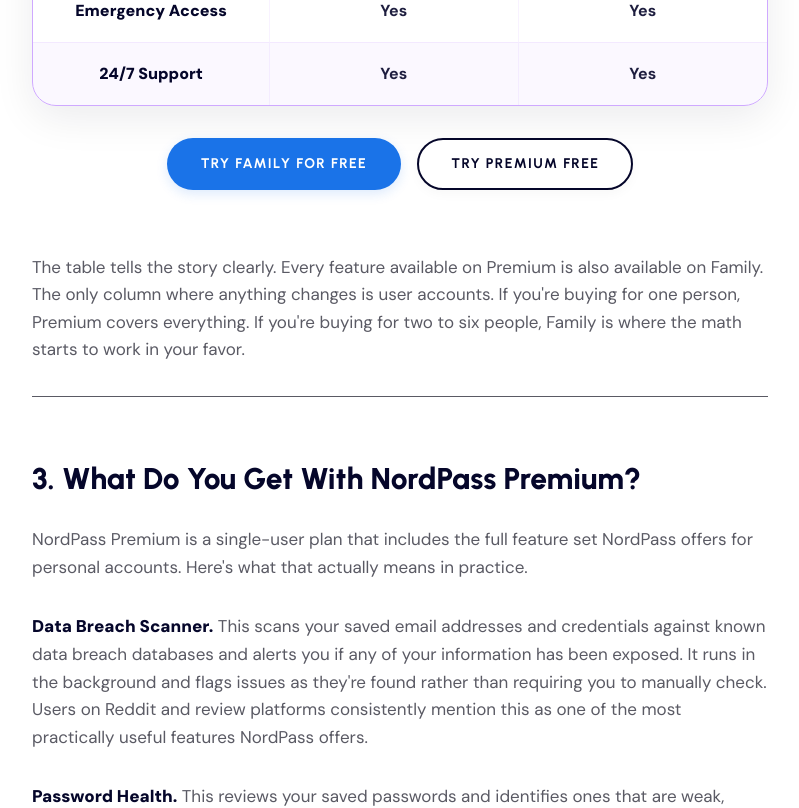
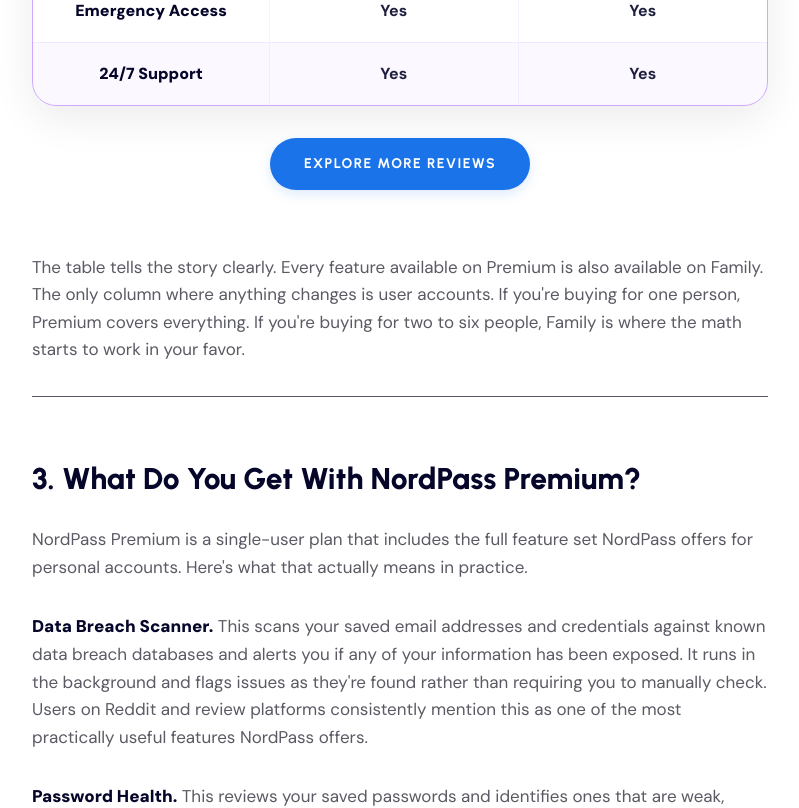
Before and after one commit to shamsjitu/SaaSReview, a React (Vite) app: page /nordpass-family-vs-premium in a window 1280 px wide. Shown: the part 3120-3928 px from the top of the page, without its empty margins (240-1039 px from the left). Built offline with nearby package versions, Linux system fonts and the light colour scheme.

Commit message:
Add files via upload

```diff
--- a/src/pages/PostDetail.tsx
+++ b/src/pages/PostDetail.tsx
@@ -6,7 +6,7 @@
 import { Calendar, Clock, ChevronLeft, Share2, Bookmark, ArrowRight, ChevronDown, ChevronUp } from 'lucide-react';
 import ReactMarkdown from 'react-markdown';
 import remarkGfm from 'remark-gfm';
-import { getPostBySlug, getBlogPosts } from '../utils/blogHelper';
+import { getPostBySlug, getBlogPosts, CTAButton } from '../utils/blogHelper';
 import BlogCoverImage from '../components/BlogCoverImage';
 
 const generateSlug = (text: string): string => {
@@ -32,277 +32,23 @@
 };
 
 interface TableCTAProps {
-  slug: string;
+  buttons?: CTAButton[];
   onShowToast: (message: string) => void;
 }
 
-interface CTAButton {
-  text: string;
-  url: string;
-  toastText: string;
-  isPrimary: boolean;
-}
+// Used whenever a post has no ctaButtons defined in siteData.ts, so we never
+// silently fall through to an unrelated company's button.
+const SAFE_DEFAULT_BUTTONS: CTAButton[] = [
+  {
+    text: 'Explore More Reviews',
+    url: '/blog',
+    toastText: 'Redirecting to more reviews...',
+    isPrimary: true
+  }
+];
 
-function TableCTA({ slug, onShowToast }: TableCTAProps) {
-  const s = slug.toLowerCase().trim();
-
-  let buttons: CTAButton[] = [];
-
-  switch (s) {
-    // 1. Comparisons with custom dual buttons
-    case 'letterly-review':
-      buttons = [
-        {
-          text: "Visit Letterly's Official Site",
-          url: 'https://letterly.app/',
-          toastText: 'Opening Letterly...',
-          isPrimary: true
-        }
-      ];
-      break;
-
-    case 'zerorank-ai-review':
-      buttons = [
-        {
-          text: 'View ZeroRank AI on AppSumo',
-          url: 'https://appsumo.com/products/zerorank-ai/',
-          toastText: 'Opening ZeroRank AI on AppSumo...',
-          isPrimary: true
-        }
-      ];
-      break;
-
-    case 'dualsafe-vs-google-password-manager':
-      buttons = [
-        {
-          text: 'Try DualSafe Password Manager',
-          url: 'https://www.itopvpn.com/password-manager-plans?a_aid=pvxnbl3gq6byn',
-          toastText: 'Opening official DualSafe Password Manager plans...',
-          isPrimary: true
-        },
-        {
-          text: 'Open Google Password Manager',
-          url: 'https://passwords.google.com/',
-          toastText: 'Opening Google Password Manager...',
-          isPrimary: false
-        }
-      ];
-      break;
-
-    case 'dualsafe-vs-apple-passwords':
-      buttons = [
-        {
-          text: 'Try DualSafe Password Manager',
-          url: 'https://www.itopvpn.com/password-manager-plans?a_aid=pvxnbl3gq6byn',
-          toastText: 'Opening official DualSafe Password Manager plans...',
-          isPrimary: true
-        },
-        {
-          text: 'Set Up Apple Passwords',
-          url: 'https://support.apple.com/en-us/120758',
-          toastText: 'Opening official Apple Passwords guide...',
-          isPrimary: false
-        }
-      ];
-      break;
-
-    case 'dualsafe-password-manager-review':
-      buttons = [
-        {
-          text: 'Try DualSafe Password Manager',
-          url: 'https://www.itopvpn.com/password-manager-plans?a_aid=pvxnbl3gq6byn',
-          toastText: 'Opening official DualSafe Password Manager plans...',
-          isPrimary: true
-        }
-      ];
-      break;
-
-    case 'nordpass-vs-apple-passwords':
-      buttons = [
-        {
-          text: 'Try NordPass Free Trial',
-          url: 'https://nordpass.com/plans/',
-          toastText: 'Opening official NordPass Free Trial...',
-          isPrimary: true
-        },
-        {
-          text: 'Set Up Apple Passwords',
-          url: 'https://support.apple.com/en-us/120758',
-          toastText: 'Opening official Apple Passwords guide...',
-          isPrimary: false
-        }
-      ];
-      break;
-
-    case 'roboform-vs-apple-passwords':
-      buttons = [
-        {
-          text: 'Try RoboForm Free Trial',
-          url: 'https://www.roboform.com/pricing-personal',
-          toastText: 'Opening official RoboForm 30-day Free Trial...',
-          isPrimary: true
-        },
-        {
-          text: 'Set Up Apple Passwords',
-          url: 'https://support.apple.com/en-us/120758',
-          toastText: 'Opening official Apple Passwords guide...',
-          isPrimary: false
-        }
-      ];
-      break;
-
-    case 'nordpass-family-vs-premium':
-      buttons = [
-        {
-          text: 'Try Family for Free',
-          url: 'https://nordpass.com/plans/',
-          toastText: 'Opening official NordPass Family Plan Trial...',
-          isPrimary: true
-        },
-        {
-          text: 'Try Premium Free',
-          url: 'https://nordpass.com/plans/',
-          toastText: 'Opening official NordPass Premium Trial...',
-          isPrimary: false
-        }
-      ];
-      break;
-
-    case 'roboform-vs-google-password-manager':
-      buttons = [
-        {
-          text: 'Try RoboForm Free Trial',
-          url: 'https://www.roboform.com/pricing-personal',
-          toastText: 'Opening official RoboForm 30-day Free Trial...',
-          isPrimary: true
-        },
-        {
-          text: 'Try Google Password Manager',
-          url: 'https://passwords.google.com/',
-          toastText: 'Opening official Google Password Manager...',
-          isPrimary: false
-        }
-      ];
-      break;
-
-    case 'proton-pass-free-vs-paid':
-      buttons = [
-        {
-          text: 'Sign Up Free',
-          url: 'https://proton.me/pass/pricing',
-          toastText: 'Opening official Proton Pass Free registration...',
-          isPrimary: true
-        },
-        {
-          text: 'Try Free Trial',
-          url: 'https://proton.me/pass/pricing',
-          toastText: 'Opening official Proton Pass 30-day Free Trial...',
-          isPrimary: false
-        }
-      ];
-      break;
-
-    case 'keeper-free-vs-paid':
-      buttons = [
-        {
-          text: 'Sign Up Free',
-          url: 'https://www.keepersecurity.com/pricing/personal-and-family.html',
-          toastText: 'Opening official Keeper Security Free registration...',
-          isPrimary: true
-        },
-        {
-          text: 'Try Free Trial',
-          url: 'https://www.keepersecurity.com/pricing/personal-and-family.html',
-          toastText: 'Opening official Keeper Security 30-day Free Trial...',
-          isPrimary: false
-        }
-      ];
-      break;
-
-    case 'roboform-free-vs-premium':
-      buttons = [
-        {
-          text: 'Sign Up Free',
-          url: 'https://www.roboform.com/pricing-personal',
-          toastText: 'Opening official RoboForm Free registration...',
-          isPrimary: true
-        },
-        {
-          text: 'Try Free Trial',
-          url: 'https://www.roboform.com/pricing-personal',
-          toastText: 'Opening official RoboForm 30-day Free Trial...',
-          isPrimary: false
-        }
-      ];
-      break;
-
-    // 2. Reviews with single button pointing to official pricing page
-    case 'nordpass-free-review':
-      buttons = [
-        {
-          text: 'Sign Up Free',
-          url: 'https://nordpass.com/plans/',
-          toastText: 'Opening official NordPass Free registration...',
-          isPrimary: true
-        }
-      ];
-      break;
-
-    case 'nordpass-premium-review':
-      buttons = [
-        {
-          text: 'Try Free Trial',
-          url: 'https://nordpass.com/plans/',
-          toastText: 'Opening official NordPass Premium 30-day Free Trial...',
-          isPrimary: true
-        }
-      ];
-      break;
-
-    case 'nordpass-family-plan-review':
-      buttons = [
-        {
-          text: 'Try Free Trial',
-          url: 'https://nordpass.com/plans/',
-          toastText: 'Opening official NordPass Family Plan Trial...',
-          isPrimary: true
-        }
-      ];
-      break;
-
-    case 'roboform-free-review':
-      buttons = [
-        {
-          text: 'Sign Up Free',
-          url: 'https://www.roboform.com/pricing-personal',
-          toastText: 'Opening official RoboForm Free registration...',
-          isPrimary: true
-        }
-      ];
-      break;
-
-    case 'keeper-security-review':
-      buttons = [
-        {
-          text: 'Try Free Trial',
-          url: 'https://www.keepersecurity.com/pricing/personal-and-family.html',
-          toastText: 'Opening official Keeper Security 30-day Free Trial...',
-          isPrimary: true
-        }
-      ];
-      break;
-
-    // Fallback/Defaults
-    default:
-      buttons = [
-        {
-          text: 'Try Free Trial',
-          url: 'https://nordpass.com/plans/',
-          toastText: 'Opening secure registration portal...',
-          isPrimary: true
-        }
-      ];
-  }
+function TableCTA({ buttons, onShowToast }: TableCTAProps) {
+  const resolvedButtons = buttons && buttons.length > 0 ? buttons : SAFE_DEFAULT_BUTTONS;
 
   const handleAction = (btn: CTAButton) => {
     onShowToast(btn.toastText);
@@ -313,7 +59,7 @@
 
   return (
     <div className="mt-8 mb-4 flex flex-col sm:flex-row items-center justify-center gap-4 w-full max-w-lg mx-auto select-none">
-      {buttons.map((btn, index) => (
+      {resolvedButtons.map((btn, index) => (
         <button
           key={index}
           onClick={() => handleAction(btn)}
@@ -602,7 +348,7 @@
                         </table>
                       </div>
                     </div>
-                    <TableCTA slug={post.slug} onShowToast={setToastMessage} />
+                    <TableCTA buttons={post.ctaButtons} onShowToast={setToastMessage} />
                   </div>
                 ),
                 thead: ({ children }) => (
@@ -660,7 +406,7 @@
           <p className="text-lg text-gray-300 mb-8 leading-relaxed">
             Based on our internal testing, we believe {post.toolName || 'this tool'} represents strong value for professionals right now. Full disclosure: if you purchase through our link, we may earn a commission at no extra cost to you — this helps us continue doing these deep research dives.
           </p>
-          <TableCTA slug={post.slug} onShowToast={setToastMessage} />
+          <TableCTA buttons={post.ctaButtons} onShowToast={setToastMessage} />
         </div>
       </article>
 
```
